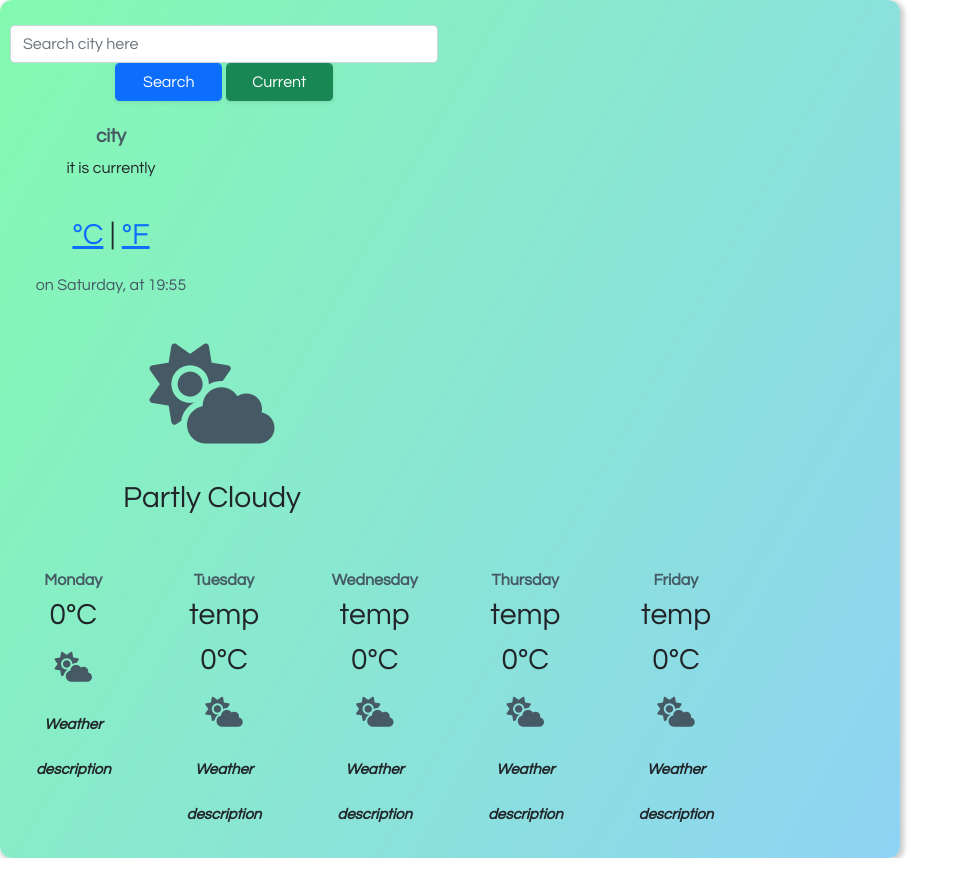
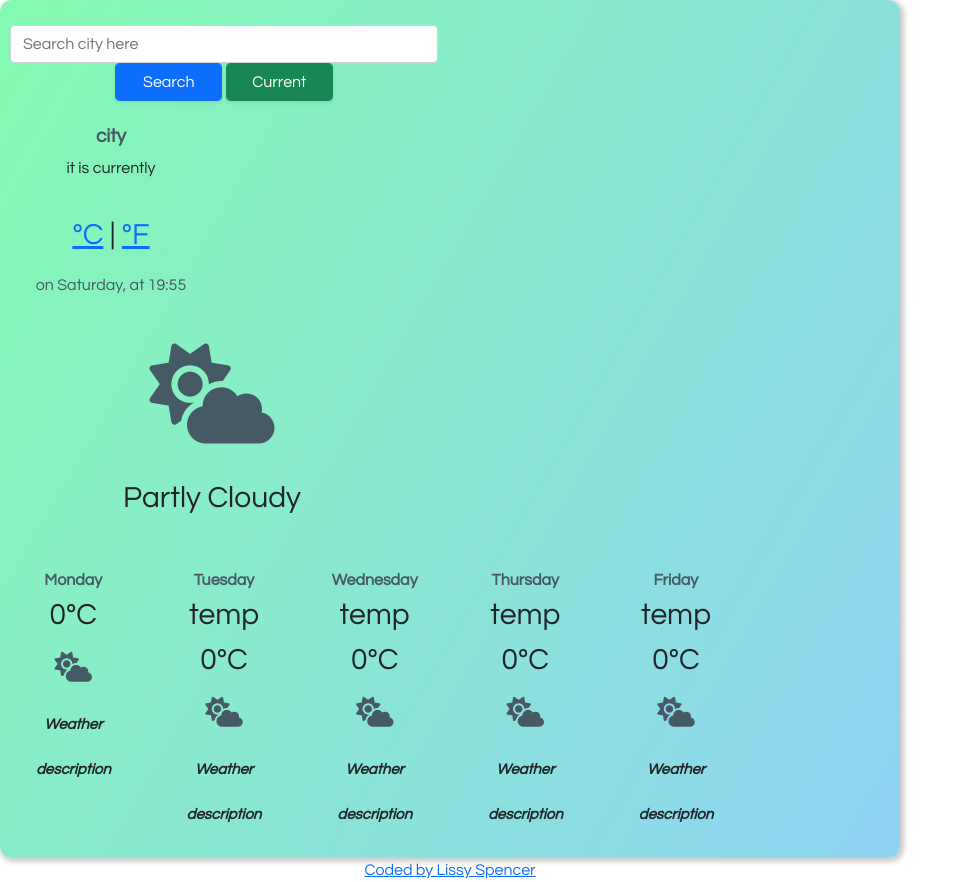
Before and after one commit to lissyspencer/lissy-weather-app, a website built with Parcel: page index.html in a window 1280 px wide. Shown: the whole page, without its empty margins (0-969 px from the left). Before the commit the page ends 858 px from the top, so only its background shows below. Built offline with nearby package versions, Linux system fonts and the light colour scheme.

Commit message:
Added link to GitHub

```diff
--- a/index.html
+++ b/index.html
@@ -181,6 +181,9 @@
         </div>
       </div>
     </div>
+    <footer>
+      <a href="https://github.com/lissyspencer/lissy-weather-app"> Coded by Lissy Spencer</a>
+    </footer>
     <script src="src/index.js"></script>
   </body>
 </html>
```
